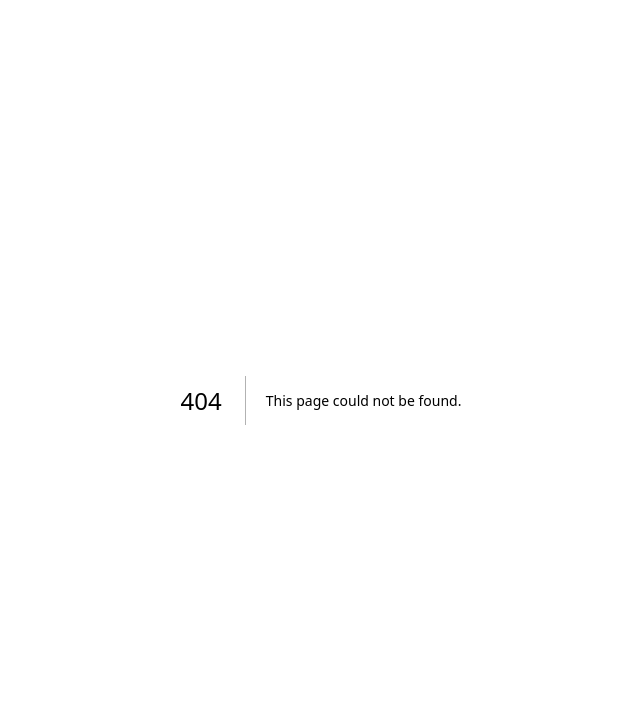
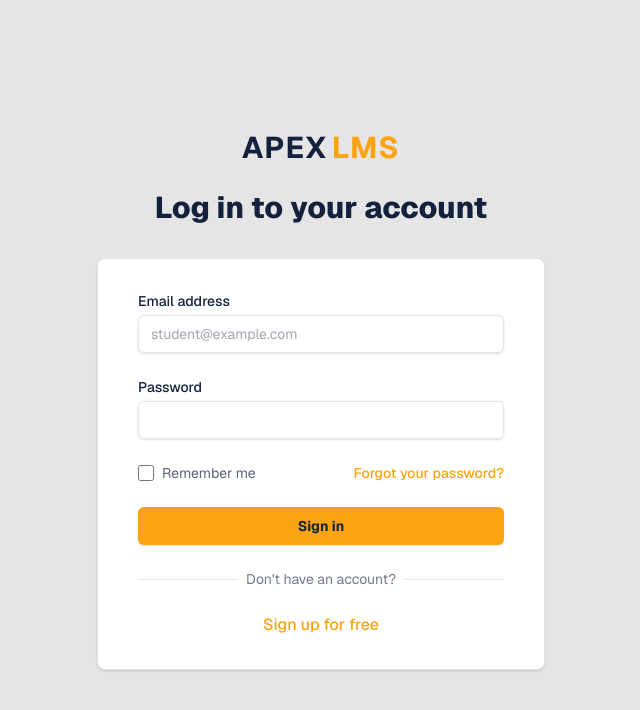
Before and after one commit to hasith360/LMS, a Next.js app: page /login in a window 1280 px wide. Before the commit this address had no page. Shown: the top 710 px of the page, without its empty margins (319-959 px from the left). Built offline with nearby package versions, Linux system fonts and the light colour scheme.

Commit message:
feat: Add login and signup pages

```diff
--- /dev/null
+++ b/src/app/login/page.tsx
@@ -0,0 +1,106 @@
+import Link from 'next/link';
+
+export default function LoginPage() {
+  return (
+    <div className="min-h-screen bg-gray flex flex-col justify-center py-12 sm:px-6 lg:px-8">
+      <div className="sm:mx-auto sm:w-full sm:max-w-md text-center">
+        <Link href="/" className="inline-block">
+          <span className="font-bold text-3xl tracking-wider">
+            <span className="text-blue">APEX</span>
+            <span className="text-gold ml-1">LMS</span>
+          </span>
+        </Link>
+        <h2 className="mt-6 text-center text-3xl font-extrabold text-blue">
+          Log in to your account
+        </h2>
+      </div>
+
+      <div className="mt-8 sm:mx-auto sm:w-full sm:max-w-md">
+        <div className="bg-white py-8 px-4 shadow sm:rounded-lg sm:px-10 border border-gray">
+          <form className="space-y-6" action="#" method="POST">
+            <div>
+              <label htmlFor="email" className="block text-sm font-medium text-blue">
+                Email address
+              </label>
+              <div className="mt-1">
+                <input
+                  id="email"
+                  name="email"
+                  type="email"
+                  autoComplete="email"
+                  required
+                  className="appearance-none block w-full px-3 py-2 border border-gray rounded-md shadow-sm placeholder-blue/40 focus:outline-none focus:ring-gold focus:border-gold sm:text-sm text-blue"
+                  placeholder="student@example.com"
+                />
+              </div>
+            </div>
+
+            <div>
+              <label htmlFor="password" className="block text-sm font-medium text-blue">
+                Password
+              </label>
+              <div className="mt-1">
+                <input
+                  id="password"
+                  name="password"
+                  type="password"
+                  autoComplete="current-password"
+                  required
+                  className="appearance-none block w-full px-3 py-2 border border-gray rounded-md shadow-sm placeholder-blue/40 focus:outline-none focus:ring-gold focus:border-gold sm:text-sm text-blue"
+                />
+              </div>
+            </div>
+
+            <div className="flex items-center justify-between">
+              <div className="flex items-center">
+                <input
+                  id="remember-me"
+                  name="remember-me"
+                  type="checkbox"
+                  className="h-4 w-4 text-gold focus:ring-gold border-gray rounded"
+                />
+                <label htmlFor="remember-me" className="ml-2 block text-sm text-blue/70">
+                  Remember me
+                </label>
+              </div>
+
+              <div className="text-sm">
+                <a href="#" className="font-medium text-gold hover:text-yellow-500 transition-colors">
+                  Forgot your password?
+                </a>
+              </div>
+            </div>
+
+            <div>
+              <button
+                type="submit"
+                className="w-full flex justify-center py-2 px-4 border border-transparent rounded-md shadow-sm text-sm font-bold text-blue bg-gold hover:bg-yellow-500 focus:outline-none focus:ring-2 focus:ring-offset-2 focus:ring-gold transition-colors"
+              >
+                Sign in
+              </button>
+            </div>
+          </form>
+
+          <div className="mt-6">
+            <div className="relative">
+              <div className="absolute inset-0 flex items-center">
+                <div className="w-full border-t border-gray" />
+              </div>
+              <div className="relative flex justify-center text-sm">
+                <span className="px-2 bg-white text-blue/60">
+                  Don't have an account?
+                </span>
+              </div>
+            </div>
+
+            <div className="mt-6 text-center">
+              <Link href="/signup" className="font-medium text-gold hover:text-yellow-500 transition-colors">
+                Sign up for free
+              </Link>
+            </div>
+          </div>
+        </div>
+      </div>
+    </div>
+  );
+}
--- /dev/null
+++ b/src/app/signup/page.tsx
@@ -0,0 +1,103 @@
+import Link from 'next/link';
+
+export default function SignupPage() {
+  return (
+    <div className="min-h-screen bg-gray flex flex-col justify-center py-12 sm:px-6 lg:px-8">
+      <div className="sm:mx-auto sm:w-full sm:max-w-md text-center">
+        <Link href="/" className="inline-block">
+          <span className="font-bold text-3xl tracking-wider">
+            <span className="text-blue">APEX</span>
+            <span className="text-gold ml-1">LMS</span>
+          </span>
+        </Link>
+        <h2 className="mt-6 text-center text-3xl font-extrabold text-blue">
+          Create a new account
+        </h2>
+      </div>
+
+      <div className="mt-8 sm:mx-auto sm:w-full sm:max-w-md">
+        <div className="bg-white py-8 px-4 shadow sm:rounded-lg sm:px-10 border border-gray">
+          <form className="space-y-6" action="#" method="POST">
+            <div>
+              <label htmlFor="name" className="block text-sm font-medium text-blue">
+                Full Name
+              </label>
+              <div className="mt-1">
+                <input
+                  id="name"
+                  name="name"
+                  type="text"
+                  autoComplete="name"
+                  required
+                  className="appearance-none block w-full px-3 py-2 border border-gray rounded-md shadow-sm placeholder-blue/40 focus:outline-none focus:ring-gold focus:border-gold sm:text-sm text-blue"
+                  placeholder="Alex Student"
+                />
+              </div>
+            </div>
+
+            <div>
+              <label htmlFor="email" className="block text-sm font-medium text-blue">
+                Email address
+              </label>
+              <div className="mt-1">
+                <input
+                  id="email"
+                  name="email"
+                  type="email"
+                  autoComplete="email"
+                  required
+                  className="appearance-none block w-full px-3 py-2 border border-gray rounded-md shadow-sm placeholder-blue/40 focus:outline-none focus:ring-gold focus:border-gold sm:text-sm text-blue"
+                  placeholder="student@example.com"
+                />
+              </div>
+            </div>
+
+            <div>
+              <label htmlFor="password" className="block text-sm font-medium text-blue">
+                Password
+              </label>
+              <div className="mt-1">
+                <input
+                  id="password"
+                  name="password"
+                  type="password"
+                  autoComplete="new-password"
+                  required
+                  className="appearance-none block w-full px-3 py-2 border border-gray rounded-md shadow-sm placeholder-blue/40 focus:outline-none focus:ring-gold focus:border-gold sm:text-sm text-blue"
+                />
+              </div>
+            </div>
+
+            <div>
+              <button
+                type="submit"
+                className="w-full flex justify-center py-2 px-4 border border-transparent rounded-md shadow-sm text-sm font-bold text-white bg-blue hover:bg-blue/90 focus:outline-none focus:ring-2 focus:ring-offset-2 focus:ring-blue transition-colors"
+              >
+                Sign up
+              </button>
+            </div>
+          </form>
+
+          <div className="mt-6">
+            <div className="relative">
+              <div className="absolute inset-0 flex items-center">
+                <div className="w-full border-t border-gray" />
+              </div>
+              <div className="relative flex justify-center text-sm">
+                <span className="px-2 bg-white text-blue/60">
+                  Already have an account?
+                </span>
+              </div>
+            </div>
+
+            <div className="mt-6 text-center">
+              <Link href="/login" className="font-medium text-gold hover:text-yellow-500 transition-colors">
+                Log in instead
+              </Link>
+            </div>
+          </div>
+        </div>
+      </div>
+    </div>
+  );
+}
```
